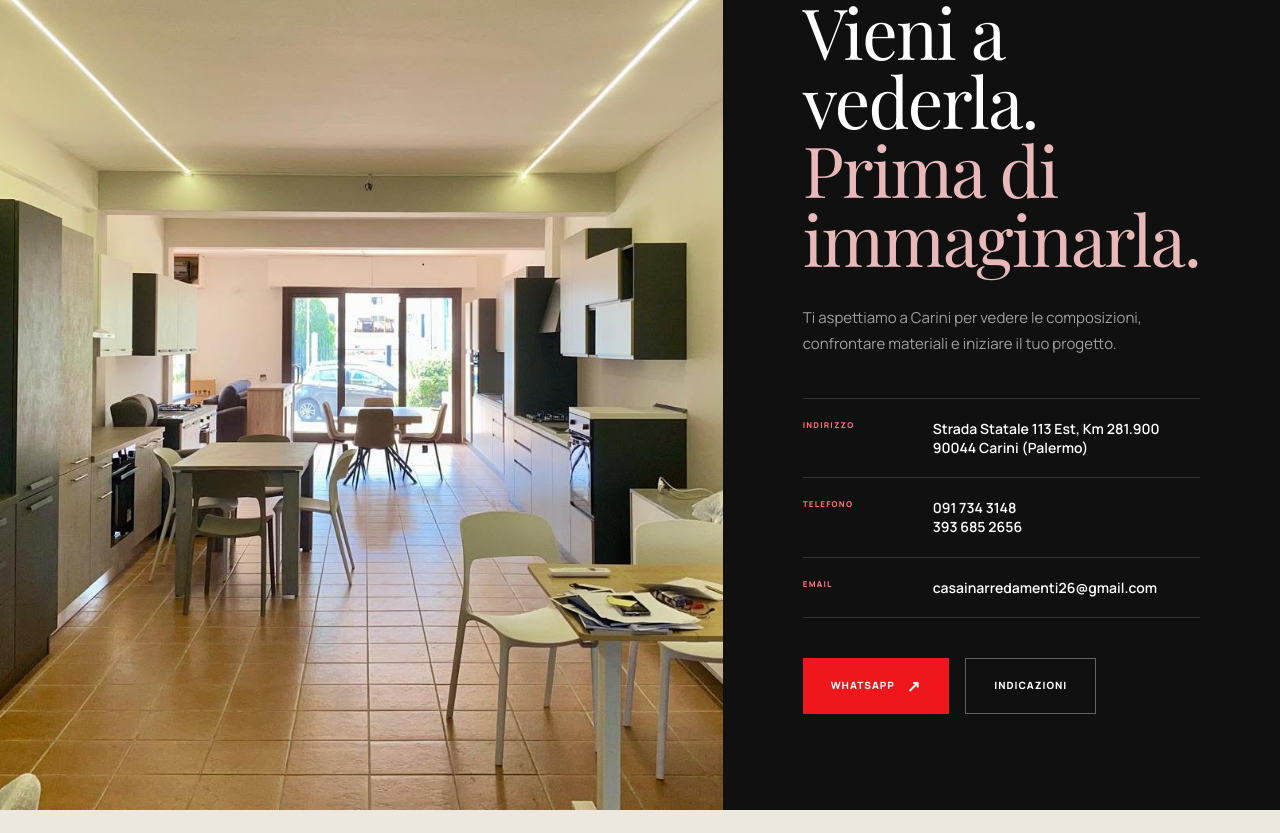
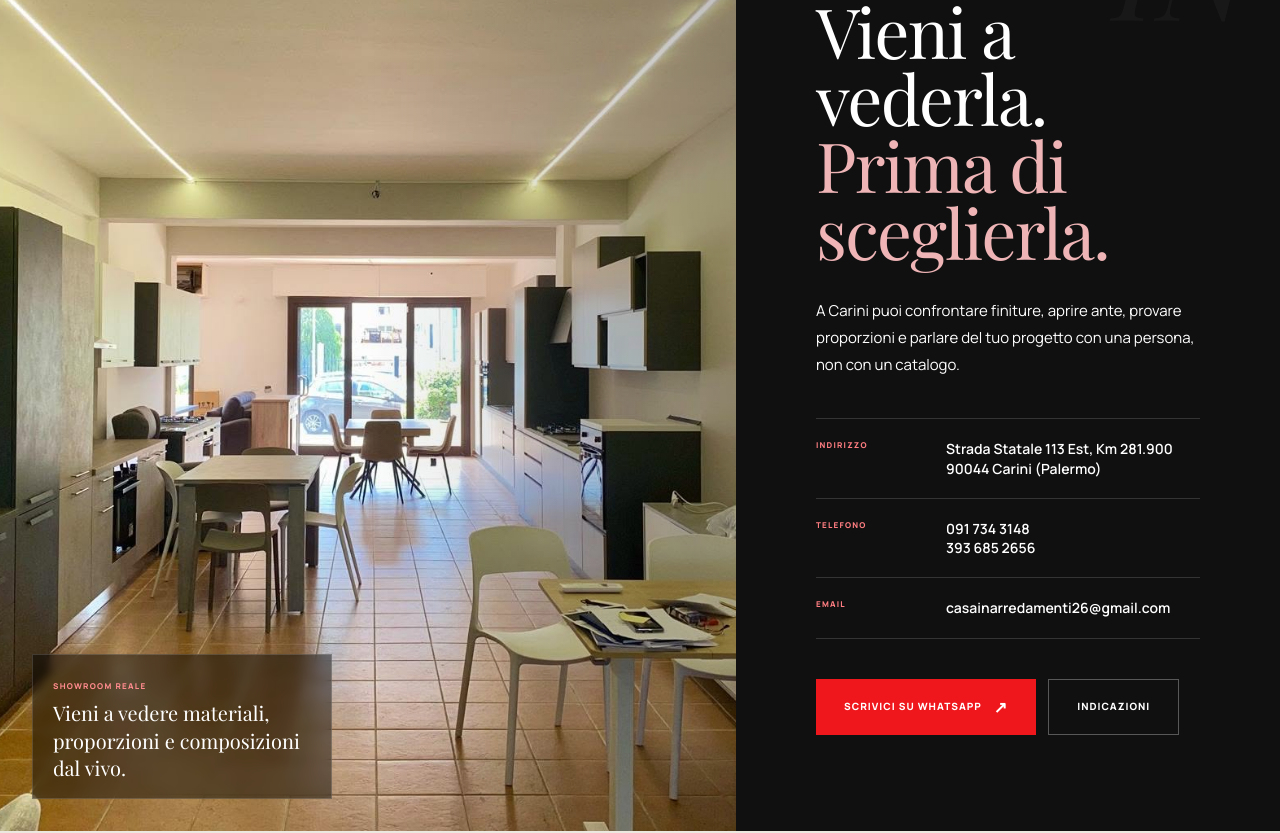
Before and after one commit to gaetanomeli95-lab/casa-in, a Next.js app: page / in a window 1280 px wide. Shown: the part 7200-8033 px from the top of the page. Built offline with nearby package versions, Linux system fonts and the light colour scheme; a web font is replaced by a local one.

Commit message:
feat: make showroom section more immersive

```diff
--- a/components/Showroom.tsx
+++ b/components/Showroom.tsx
@@ -10,23 +10,38 @@ export default function Showroom() {
   const inView = useInView(ref, { once: true, margin: "-100px" });
 
   return (
-    <section id="showroom" ref={ref} className="grid lg:grid-cols-[1.2fr_0.8fr] min-h-[760px] bg-ink text-white">
-      <div className="relative h-[430px] lg:h-auto overflow-hidden">
+    <section id="showroom" ref={ref} className="bg-ink text-white overflow-hidden">
+      <div className="grid lg:grid-cols-[1.15fr_0.85fr] min-h-[780px]">
+        <div className="relative h-[470px] lg:h-auto overflow-hidden">
+          <motion.div
+            initial={{ scale: 1.06, opacity: 0.75 }}
+            animate={inView ? { scale: 1, opacity: 1 } : {}}
+            transition={{ duration: 1.15, ease: [0.2, 0.7, 0.2, 1] }}
+            className="absolute inset-0"
+          >
             <Image
               src="/showroom-wide.jpg"
-          alt="Showroom Casa IN Arredamenti"
+              alt="Showroom Casa IN Arredamenti a Carini"
               fill
               className="object-cover"
               sizes="(max-width: 1024px) 100vw, 60vw"
             />
+          </motion.div>
+          <div className="absolute inset-0 bg-gradient-to-t from-black/55 via-transparent to-black/5 lg:bg-gradient-to-r lg:from-transparent lg:via-transparent lg:to-black/25" />
+          <div className="absolute left-6 bottom-6 md:left-8 md:bottom-8 bg-black/45 backdrop-blur-sm border border-white/15 px-5 py-4 max-w-[300px]">
+            <span className="text-[8px] font-extrabold tracking-[0.16em] text-[#ff8b8e]">SHOWROOM REALE</span>
+            <p className="font-serif text-xl leading-snug mt-1">Vieni a vedere materiali, proporzioni e composizioni dal vivo.</p>
+          </div>
         </div>
 
-      <div className="flex flex-col justify-center px-8 lg:px-16 xl:px-20 py-20 lg:py-24">
+        <div className="relative flex flex-col justify-center px-8 lg:px-14 xl:px-20 py-20 lg:py-24">
+          <div className="absolute top-12 right-10 text-[130px] font-serif italic text-white/[0.035] leading-none select-none pointer-events-none">IN</div>
+
           <motion.div
-          initial={{ opacity: 0, y: 30 }}
+            initial={{ opacity: 0, y: 24 }}
             animate={inView ? { opacity: 1, y: 0 } : {}}
-          transition={{ duration: 0.8 }}
-          className="text-[10px] font-extrabold tracking-[0.2em] uppercase text-white/70 flex items-center gap-3 mb-8"
+            transition={{ duration: 0.7 }}
+            className="text-[10px] font-extrabold tracking-[0.2em] uppercase text-white/65 flex items-center gap-3 mb-8"
           >
             <span className="text-casaRed">05</span> SHOWROOM
           </motion.div>
@@ -34,55 +49,46 @@ export default function Showroom() {
           <motion.h2
             initial={{ opacity: 0, y: 30 }}
             animate={inView ? { opacity: 1, y: 0 } : {}}
-          transition={{ duration: 0.8, delay: 0.1 }}
-          className="font-serif text-[clamp(40px,5.5vw,82px)] leading-[0.98] tracking-tight text-white"
+            transition={{ duration: 0.8, delay: 0.08 }}
+            className="font-serif text-[clamp(42px,5.4vw,80px)] leading-[0.97] tracking-tight text-white"
           >
             Vieni a vederla.
             <br />
-          <em className="not-italic text-[#e9b8b8]">Prima di immaginarla.</em>
+            <em className="not-italic text-[#eeb4b6]">Prima di sceglierla.</em>
           </motion.h2>
 
           <motion.p
-          initial={{ opacity: 0, y: 30 }}
+            initial={{ opacity: 0, y: 24 }}
             animate={inView ? { opacity: 1, y: 0 } : {}}
-          transition={{ duration: 0.8, delay: 0.2 }}
-          className="mt-8 max-w-[520px] text-[15px] leading-[1.75] text-white/60"
+            transition={{ duration: 0.8, delay: 0.16 }}
+            className="mt-8 max-w-[540px] text-[15px] leading-[1.8] text-white/58"
           >
-          Ti aspettiamo a {brand.city} per vedere le composizioni, confrontare materiali e iniziare il tuo progetto.
+            A {brand.city} puoi confrontare finiture, aprire ante, provare proporzioni e parlare del tuo progetto con una persona, non con un catalogo.
           </motion.p>
 
           <motion.div
-          initial={{ opacity: 0, y: 30 }}
+            initial={{ opacity: 0, y: 24 }}
             animate={inView ? { opacity: 1, y: 0 } : {}}
-          transition={{ duration: 0.8, delay: 0.3 }}
+            transition={{ duration: 0.8, delay: 0.24 }}
             className="mt-10 border-t border-white/15"
           >
-          <div className="grid grid-cols-[110px_1fr] gap-5 py-5 border-b border-white/15">
-            <span className="text-[8px] font-extrabold tracking-[0.15em] text-[#ff7073]">INDIRIZZO</span>
+            <div className="grid grid-cols-[95px_1fr] md:grid-cols-[110px_1fr] gap-5 py-5 border-b border-white/15">
+              <span className="text-[8px] font-extrabold tracking-[0.15em] text-[#ff7e82]">INDIRIZZO</span>
               <strong className="text-sm font-semibold leading-snug">
-              {brand.address}
-              <br />
-              {brand.cap} {brand.city} ({brand.province})
+                {brand.address}<br />{brand.cap} {brand.city} ({brand.province})
               </strong>
             </div>
-          <div className="grid grid-cols-[110px_1fr] gap-5 py-5 border-b border-white/15">
-            <span className="text-[8px] font-extrabold tracking-[0.15em] text-[#ff7073]">TELEFONO</span>
+            <div className="grid grid-cols-[95px_1fr] md:grid-cols-[110px_1fr] gap-5 py-5 border-b border-white/15">
+              <span className="text-[8px] font-extrabold tracking-[0.15em] text-[#ff7e82]">TELEFONO</span>
               <strong className="text-sm font-semibold leading-snug">
-              <a href={`tel:${brand.phone1Href}`} className="hover:text-casaRed transition-colors">
-                {brand.phone1}
-              </a>
-              <br />
-              <a href={`tel:${brand.phone2Href}`} className="hover:text-casaRed transition-colors">
-                {brand.phone2}
-              </a>
+                <a href={`tel:${brand.phone1Href}`} className="hover:text-casaRed transition-colors">{brand.phone1}</a><br />
+                <a href={`tel:${brand.phone2Href}`} className="hover:text-casaRed transition-colors">{brand.phone2}</a>
               </strong>
             </div>
-          <div className="grid grid-cols-[110px_1fr] gap-5 py-5 border-b border-white/15">
-            <span className="text-[8px] font-extrabold tracking-[0.15em] text-[#ff7073]">EMAIL</span>
-            <strong className="text-sm font-semibold leading-snug break-words">
-              <a href={`mailto:${brand.email}`} className="hover:text-casaRed transition-colors">
-                {brand.email}
-              </a>
+            <div className="grid grid-cols-[95px_1fr] md:grid-cols-[110px_1fr] gap-5 py-5 border-b border-white/15">
+              <span className="text-[8px] font-extrabold tracking-[0.15em] text-[#ff7e82]">EMAIL</span>
+              <strong className="text-sm font-semibold leading-snug break-all">
+                <a href={`mailto:${brand.email}`} className="hover:text-casaRed transition-colors">{brand.email}</a>
               </strong>
             </div>
           </motion.div>
@@ -90,8 +96,8 @@ export default function Showroom() {
           <motion.div
             initial={{ opacity: 0, y: 20 }}
             animate={inView ? { opacity: 1, y: 0 } : {}}
-          transition={{ duration: 0.8, delay: 0.4 }}
-          className="mt-10 flex flex-col sm:flex-row gap-4"
+            transition={{ duration: 0.8, delay: 0.32 }}
+            className="mt-10 flex flex-col sm:flex-row gap-3"
           >
             <a
               href={brand.whatsappHref}
@@ -99,18 +105,19 @@ export default function Showroom() {
               rel="noopener noreferrer"
               className="inline-flex items-center justify-center gap-3 h-14 px-7 bg-casaRed text-white text-[10px] font-extrabold uppercase tracking-widest hover:bg-casaRedDark transition-colors"
             >
-            WhatsApp <span className="text-base">↗</span>
+              Scrivici su WhatsApp <span className="text-base">↗</span>
             </a>
             <a
               href={brand.mapsUrl}
               target="_blank"
               rel="noopener noreferrer"
-            className="inline-flex items-center justify-center gap-3 h-14 px-7 border border-white/35 text-white text-[10px] font-extrabold uppercase tracking-widest hover:bg-white hover:text-ink transition-colors"
+              className="inline-flex items-center justify-center gap-3 h-14 px-7 border border-white/30 text-white text-[10px] font-extrabold uppercase tracking-widest hover:bg-white hover:text-ink transition-colors"
             >
               Indicazioni
             </a>
           </motion.div>
         </div>
+      </div>
     </section>
   );
 }
```
Lines whose indentation alone changed are shown as unchanged.
